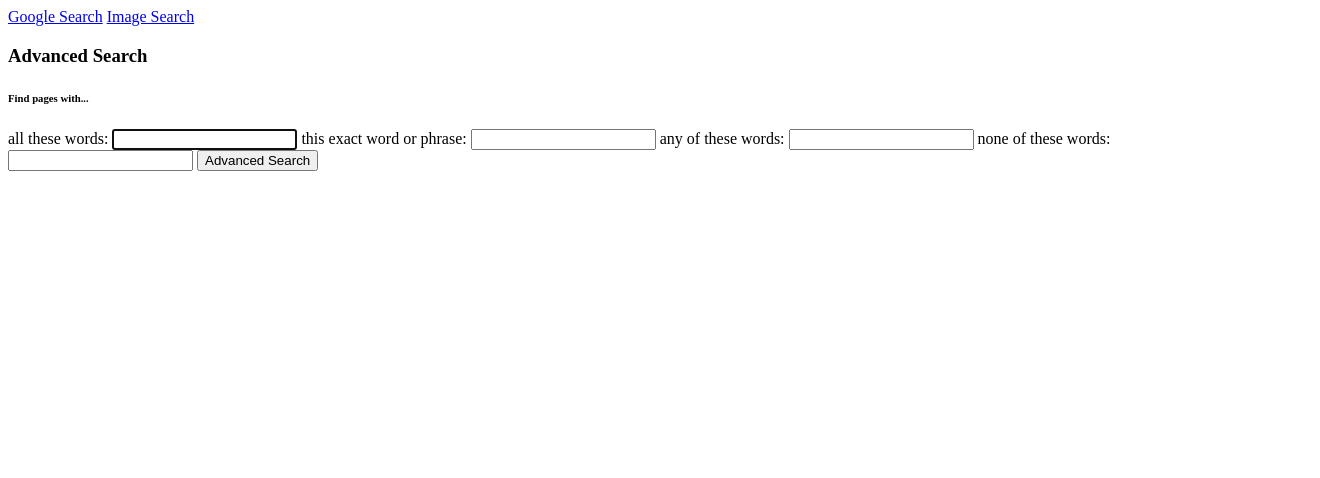
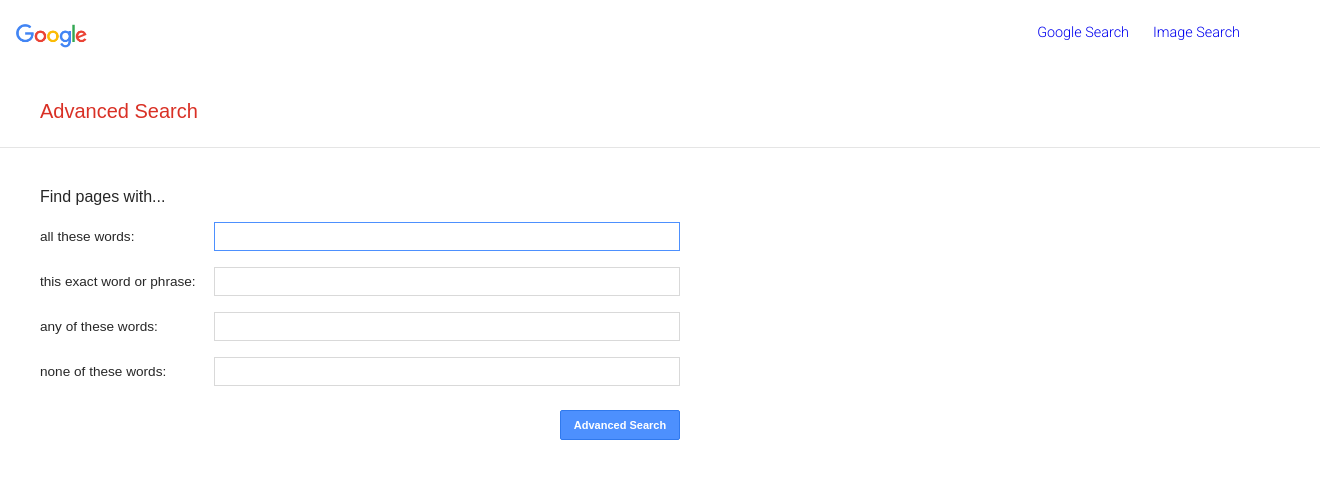
Before and after one commit to GokhanTurgut/search, a plain HTML site: page advanced.html in a window 1280 px wide. Shown: the whole page, 1320 px wide, since content can reach past the window. Drawn offline with Linux system fonts and the light colour scheme.

Commit message:
Styling done

```diff
--- a/advanced.html
+++ b/advanced.html
@@ -5,25 +5,88 @@
     <meta http-equiv="X-UA-Compatible" content="IE=edge" />
     <meta name="viewport" content="width=device-width, initial-scale=1.0" />
     <title>Google Advanced Search</title>
+    <link rel="stylesheet" href="style/advanced.css" />
+    <link rel="preconnect" href="https://fonts.googleapis.com" />
+    <link rel="preconnect" href="https://fonts.gstatic.com" crossorigin />
+    <link
+      href="https://fonts.googleapis.com/css2?family=Roboto:wght@100;300&display=swap"
+      rel="stylesheet"
+    />
+    <link
+      href="https://fonts.googleapis.com/icon?family=Material+Icons"
+      rel="stylesheet"
+    />
   </head>
   <body>
+    <div class="header">
+      <div class="logo">
+        <img src="googlelogo.png" alt="Google Logo" height="24px" />
+      </div>
       <div class="links">
         <a href="/">Google Search</a>
         <a href="image.html">Image Search</a>
       </div>
+    </div>
     <div class="search">
-      <h3>Advanced Search</h3>
-      <h6>Find pages with...</h6>
-      <form action="https://google.com/search">
+      <div id="advancedSearch">Advanced Search</div>
+      <div id="findPages">Find pages with...</div>
+      <form action="https://google.com/search" class="form">
+        <div class="property">
           <label for="allWords">all these words:</label>
-        <input id="allWords" autofocus="autofocus" name="as_q" type="text" />
+          <input
+            id="allWords"
+            autofocus="autofocus"
+            name="as_q"
+            type="text"
+            class="inputBar"
+            autocapitalize="off"
+            autocomplete="off"
+            autocorrect="off"
+            spellcheck="false"
+          />
+        </div>
+        <div class="property">
           <label for="exactWords">this exact word or phrase:</label>
-        <input id="exactWords" name="as_epq" type="text" />
+          <input
+            id="exactWords"
+            name="as_epq"
+            type="text"
+            class="inputBar"
+            autocapitalize="off"
+            autocomplete="off"
+            autocorrect="off"
+            spellcheck="false"
+          />
+        </div>
+        <div class="property">
           <label for="anyWords">any of these words:</label>
-        <input id="anyWords" name="as_oq" type="text" />
+          <input
+            id="anyWords"
+            name="as_oq"
+            type="text"
+            class="inputBar"
+            autocapitalize="off"
+            autocomplete="off"
+            autocorrect="off"
+            spellcheck="false"
+          />
+        </div>
+        <div class="property">
           <label for="noneWords">none of these words:</label>
-        <input id="noneWords" name="as_eq" type="text" />
-        <input type="submit" value="Advanced Search" />
+          <input
+            id="noneWords"
+            name="as_eq"
+            type="text"
+            class="inputBar"
+            autocapitalize="off"
+            autocomplete="off"
+            autocorrect="off"
+            spellcheck="false"
+          />
+        </div>
+        <div class="button">
+          <input type="submit" value="Advanced Search" id="searchButton" />
+        </div>
       </form>
     </div>
   </body>
--- /dev/null
+++ b/style/advanced.scss
@@ -0,0 +1,131 @@
+@mixin flex() {
+    display: flex;
+    justify-content: flex-start;
+    align-items: flex-start;
+    flex-direction: column;
+}
+
+body {
+    @include flex;
+    font-family: arial,sans-serif;
+    margin: 0;
+}
+
+.header {
+    display: flex;
+    justify-content: space-between;
+    width: 100%;
+    margin: 1.5rem 1rem 3rem 1rem;
+}
+
+.links {
+    display: flex;
+    justify-content: flex-end;
+    width: 100%;
+    margin-right: 2rem;
+}
+
+.links > a {
+    text-decoration: none;
+    margin-right: 1.5rem;
+    font-family: 'Roboto',Arial,sans-serif;
+    font-size: .9rem;
+}
+
+.links > a:visited {
+    color: rgba(0,0,0,0.87);
+}
+
+.links > a:hover {
+    text-decoration: underline;
+}
+
+.search {
+    @include flex;
+    width: 100%;
+}
+
+#advancedSearch {
+    color: #d93025;
+    font-size: 20px;
+    border-bottom: 1px solid rgba(0, 0, 0, 0.1);
+    width: 100%;
+    padding-bottom: 1.5rem;
+    padding-left: 2.5rem;
+}
+
+#findPages {
+    margin-left: 2.5rem;
+    margin-top: 2.5rem;
+    color: rgba(0, 0, 0, 0.85);
+}
+
+.property {
+    display: flex;
+    width: 40rem;
+    justify-content: space-between;
+    align-items: center;
+    margin-left: 2.5rem;
+    margin-top: 1rem;
+    color: rgba(0, 0, 0, 0.85);
+    font-size: .85rem;
+}
+
+.inputBar {
+    width: 28rem;
+    border: 1px solid #d9d9d9;
+    font-size: 13px;
+    height: 25px;
+    padding: 1px 8px;
+}
+
+.inputBar:focus {
+    border: 1px solid #4d90fe;
+    outline: none;
+}
+
+.button {
+    display: flex;
+    justify-content: flex-end;
+    margin-top: 1.5rem;
+}
+
+#searchButton {
+    border-radius: 2px;
+    cursor: default;
+    font-size: 11px;
+    font-weight: bold;
+    text-align: center;
+    white-space: nowrap;
+    height: 30px;
+    min-width: 120px;
+    padding: 0 12px;
+    background-color: #4d90fe;
+    border: 1px solid #3079ed;
+    color: white;
+}
+
+#searchButton:hover {
+    background-color: #357ae8;
+    border: 1px solid #2f5bb7;
+}
+
+@media only screen and (max-width: 690px) {
+    .property {
+        width: 25rem;
+    }
+
+    .inputBar {
+        width: 15rem;
+    }
+}
+
+@media only screen and (max-width: 425px) {
+    .property {
+        width: 15rem;
+    }
+
+    .inputBar {
+        width: 7rem;
+    }
+}
--- a/style/main.scss
+++ b/style/image.scss
@@ -7,7 +7,7 @@
 
 body {
     @include flex;
-    min-height: 50vh;
+    min-height: 40vh;
 }
 
 .links {
@@ -16,6 +16,7 @@ body {
     width: 100%;
     margin-top: 1rem;
     margin-right: 1rem;
+    margin-bottom: 3rem;
 }
 
 .links > a {
@@ -43,6 +44,16 @@ body {
     width: 100%;
 }
 
+.logo > p {
+    margin: 0;
+    text-align: right;
+    color: #4285f4;
+    font-size: 16px;
+    font-family: 'Roboto', arial, sans-serif;
+    white-space: nowrap;
+    font-weight: 600;
+}
+
 .searchBar {
     display: flex;
     align-items: center;
@@ -52,6 +63,7 @@ body {
     height: 44px;
     border-radius: 24px;
     margin: auto;
+    margin: 1rem 0;
 }
 
 .searchBar:hover {
@@ -79,28 +91,16 @@ body {
     outline: none;
 }
 
-.buttons {
-    background-color: #f8f9fa;
-    border: 1px solid #f8f9fa;
-    border-radius: 4px;
-    color: #3c4043;
-    font-family: arial,sans-serif;
-    font-size: 14px;
-    margin: 20px 5px;
-    padding: 0 16px;
-    line-height: 27px;
-    height: 36px;
-    min-width: 54px;
-    text-align: center;
+#searchButton {
+    background-color: transparent;
+    border: none;
+    margin-right: 10px;
+    color: #4285f4;
     cursor: pointer;
-    user-select: none;
 }
 
-.buttons:hover {
-    border: 1px solid #dadce0;
-    color: #202124;
+@media only screen and (max-width: 650px) {
+    .searchBar {
+        width: 90%;
+    }
 }
-
-@media screen {
-
-}
--- /dev/null
+++ b/style/index.scss
@@ -0,0 +1,110 @@
+@mixin flex() {
+    display: flex;
+    justify-content: space-between;
+    align-items: center;
+    flex-direction: column;
+}
+
+body {
+    @include flex;
+    min-height: 55vh;
+}
+
+.links {
+    display: flex;
+    justify-content: flex-end;
+    width: 100%;
+    margin-top: 1rem;
+    margin-right: 1rem;
+    margin-bottom: 3rem;
+}
+
+.links > a {
+    text-decoration: none;
+    margin-right: 1.5rem;
+    font-family: 'Roboto',Arial,sans-serif;
+    font-size: .9rem;
+}
+
+.links > a:visited {
+    color: rgba(0,0,0,0.87);
+}
+
+.links > a:hover {
+    text-decoration: underline;
+}
+
+.search {
+    @include flex;
+    width: 100%;
+}
+
+.form {
+    @include flex;
+    width: 100%;
+}
+
+.searchBar {
+    display: flex;
+    align-items: center;
+    border: 1px solid #dfe1e5;
+    padding: 0 3px;
+    width: 584px;
+    height: 44px;
+    border-radius: 24px;
+    margin: auto;
+    margin: 1rem 0;
+}
+
+.searchBar:hover {
+    box-shadow: 0 1px 6px rgba(128, 128, 128, 0.705);
+    border-color: rgba(223,225,229,0);
+}
+
+.searchBar > span {
+    margin: 0 10px;
+    font-size: 20px;
+    color: #9aa0a6;
+}
+
+#searchInput {
+    width: 100%;
+    color: rgba(0,0,0,.87);
+    height: 34px;
+    font-size: 1rem;
+    word-wrap: break-word;
+    border: none;
+    font-family: arial,sans-serif;
+}
+
+#searchInput:focus-visible {
+    outline: none;
+}
+
+.buttons {
+    background-color: #f8f9fa;
+    border: 1px solid #f8f9fa;
+    border-radius: 4px;
+    color: #3c4043;
+    font-family: arial,sans-serif;
+    font-size: 14px;
+    margin: 14px 5px;
+    padding: 0 16px;
+    line-height: 27px;
+    height: 36px;
+    min-width: 54px;
+    text-align: center;
+    cursor: pointer;
+    user-select: none;
+}
+
+.buttons:hover {
+    border: 1px solid #dadce0;
+    color: #202124;
+}
+
+@media only screen and (max-width: 650px) {
+    .searchBar {
+        width: 90%;
+    }
+}
```
Also changed, not shown: image.html (+34 -6 lines), index.html (+1 -1 lines), style/advanced.css (added), style/image.css (added), style/index.css, 4 other files. Lines whose indentation alone changed are shown as unchanged.
